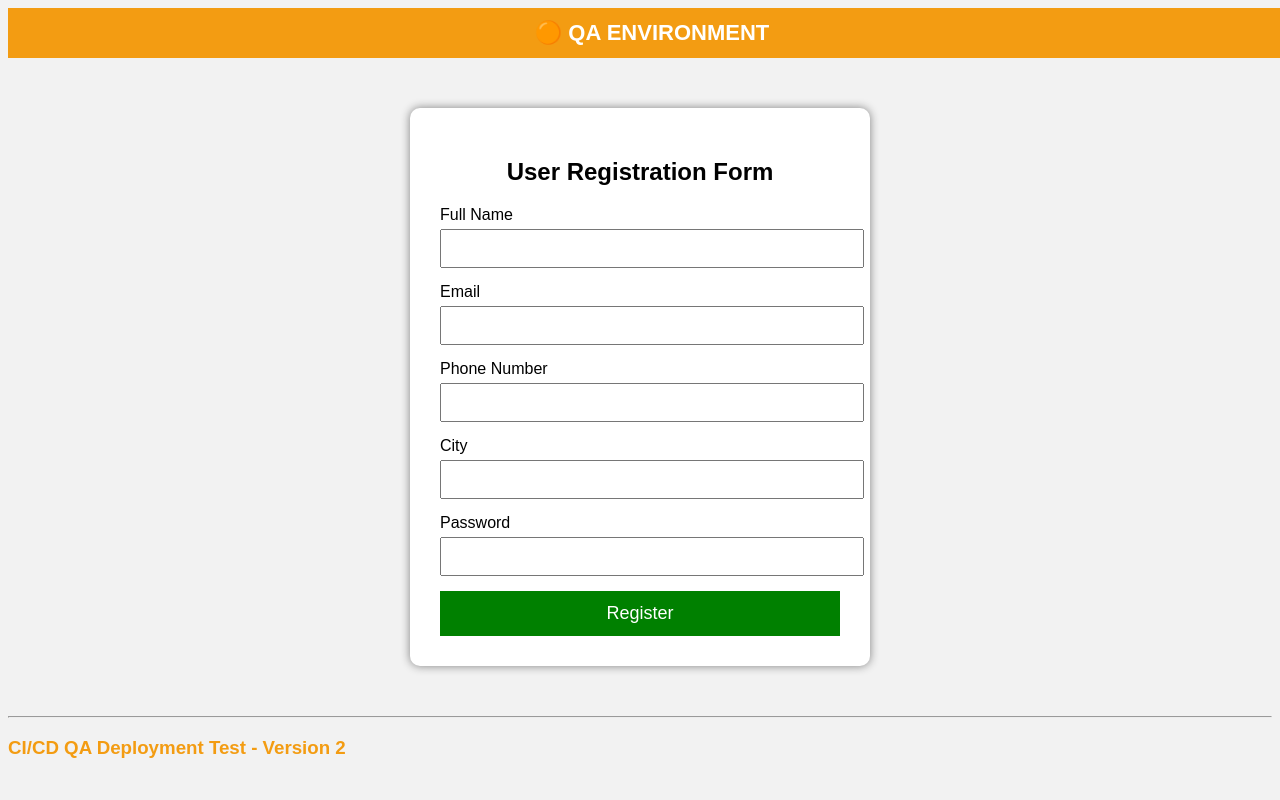
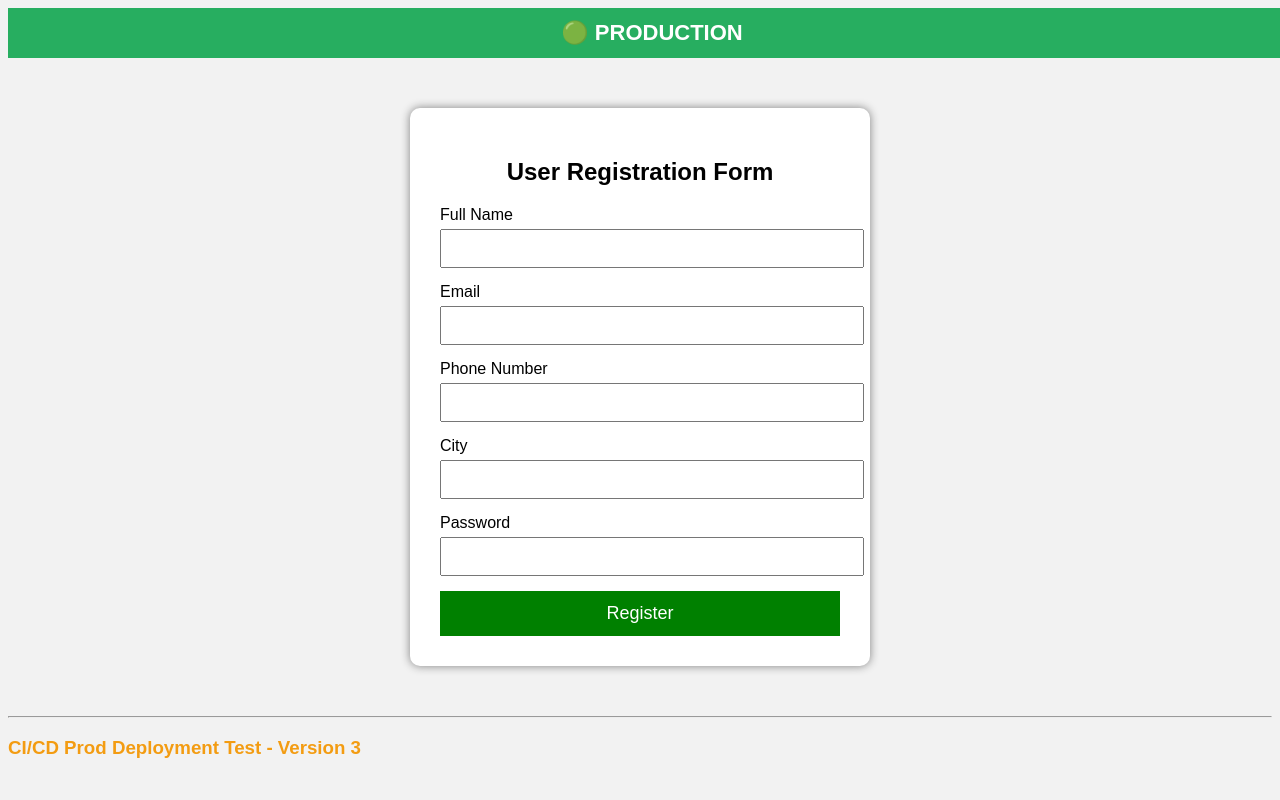
Before and after one commit to HRRSH471/Registration-Form-GCP-DevOps, a Flask app: page / in a window 1280 px wide. Run offline with Flask 3, Linux system fonts and the light colour scheme.

Commit message:
Updated Production environment UI

```diff
--- a/registration-app/templates/index.html
+++ b/registration-app/templates/index.html
@@ -10,8 +10,8 @@
 
 <body>
 
-<div class="environment-banner qa">
-    🟠 QA ENVIRONMENT
+<div class="environment-banner prod">
+    🟢 PRODUCTION
 </div>
 
 
@@ -45,7 +45,7 @@
 <hr>
 
 <h3 style="color:#f39c12;">
-CI/CD QA Deployment Test - Version 2
+CI/CD Prod Deployment Test - Version 3
 </h3>
 
 </body>
```
